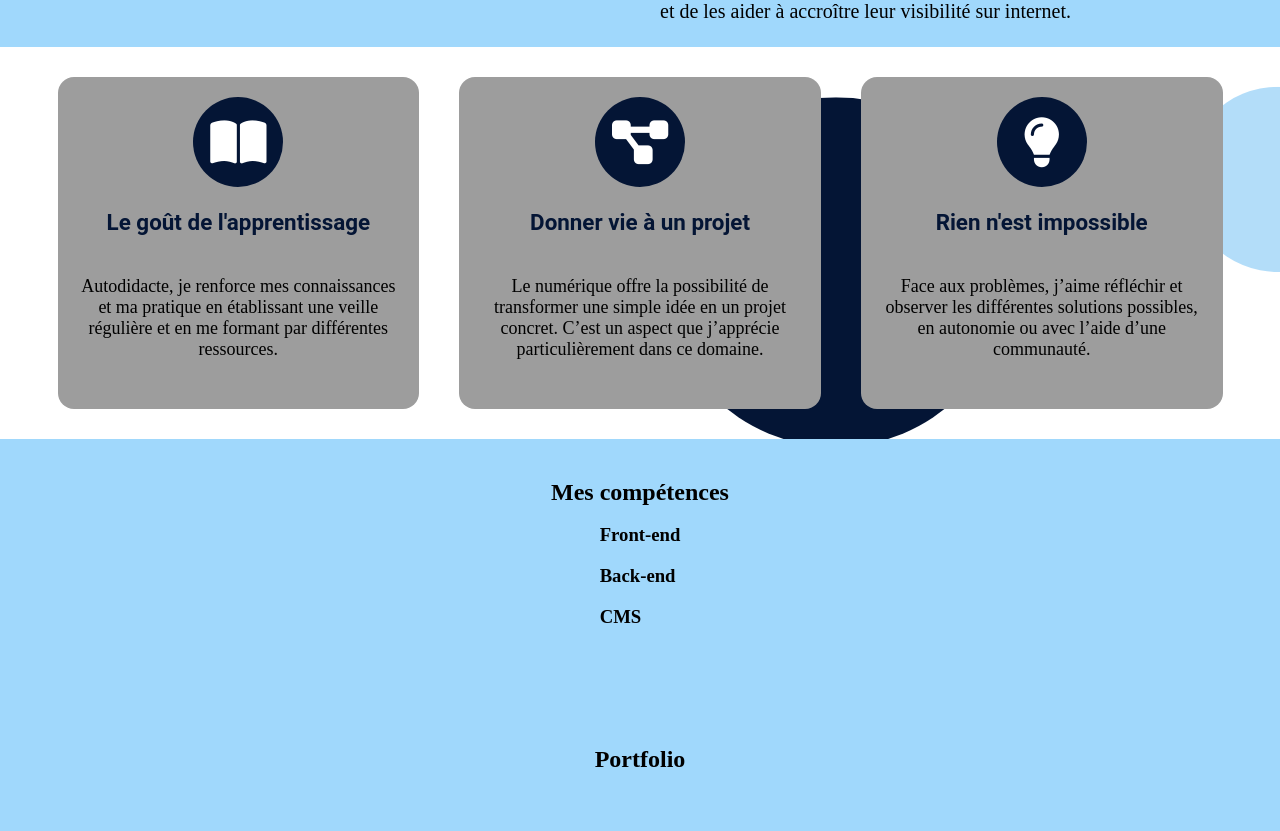
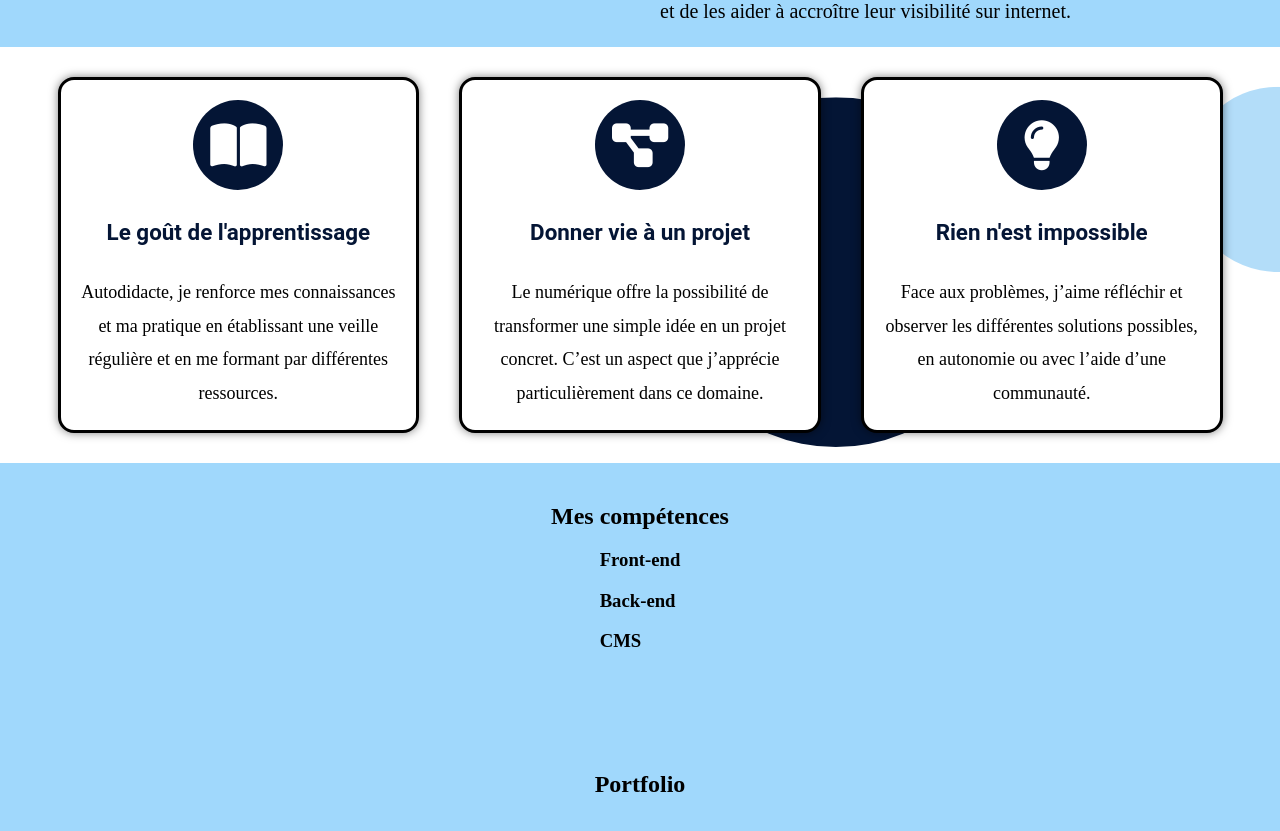
Before and after one commit to alex38070/MonPortFollio, a plain HTML site: page index.html in a window 1280 px wide. Shown: the part 997-1828 px from the top of the page. Drawn offline with Linux system fonts and the light colour scheme.

```diff
--- a/style.css
+++ b/style.css
@@ -156,7 +156,7 @@ body {
 
                     img {
                         width: 248px;
-                        height: 280px;
+                        height: 240px;
                         border-style: solid;
                         border-width: 2px 2px 2px 2px;
                         border-color: #041535;
@@ -181,6 +181,7 @@ body {
                 width: 1905px;
                 height: auto;
 
+
                 .profil-conteneur-widget-Zone {
                     padding-left: 350px;
                     padding-right: 350px;
@@ -197,7 +198,11 @@ body {
                     width: 33.333%;
                     margin: 20px;
                     border-radius: 16px;
-                    background-color: #9d9d9d;
+                    background-color: #ffffff;
+                    border-style: solid;
+                    box-shadow: 0px 0px 10px 0px rgba(0, 0, 0, 0.5);
+                    transition: background 0.3s, border 0.3s, border-radius 0.3s, box-shadow 0.3s;
+                    line-height: 1.85714285714286;
 
                     h3 {
                         color: #041535;
@@ -207,11 +212,12 @@ body {
                     }
 
                     p {
-                        margin-bottom: 1.6em;
+                        margin: 0;
                         text-align: center;
                         color: #000000;
                         font-size: large;
                     }
+
 
                     .profil-conteneur-widget-i {
                         display: flex;
@@ -219,7 +225,8 @@ body {
                         align-items: center;
                         background-color: #041535;
                         width: 90px;
-                        height: 90px;                        display: flex;
+                        height: 90px;
+                        display: flex;
                         border-radius: 100px;
 
 
```
